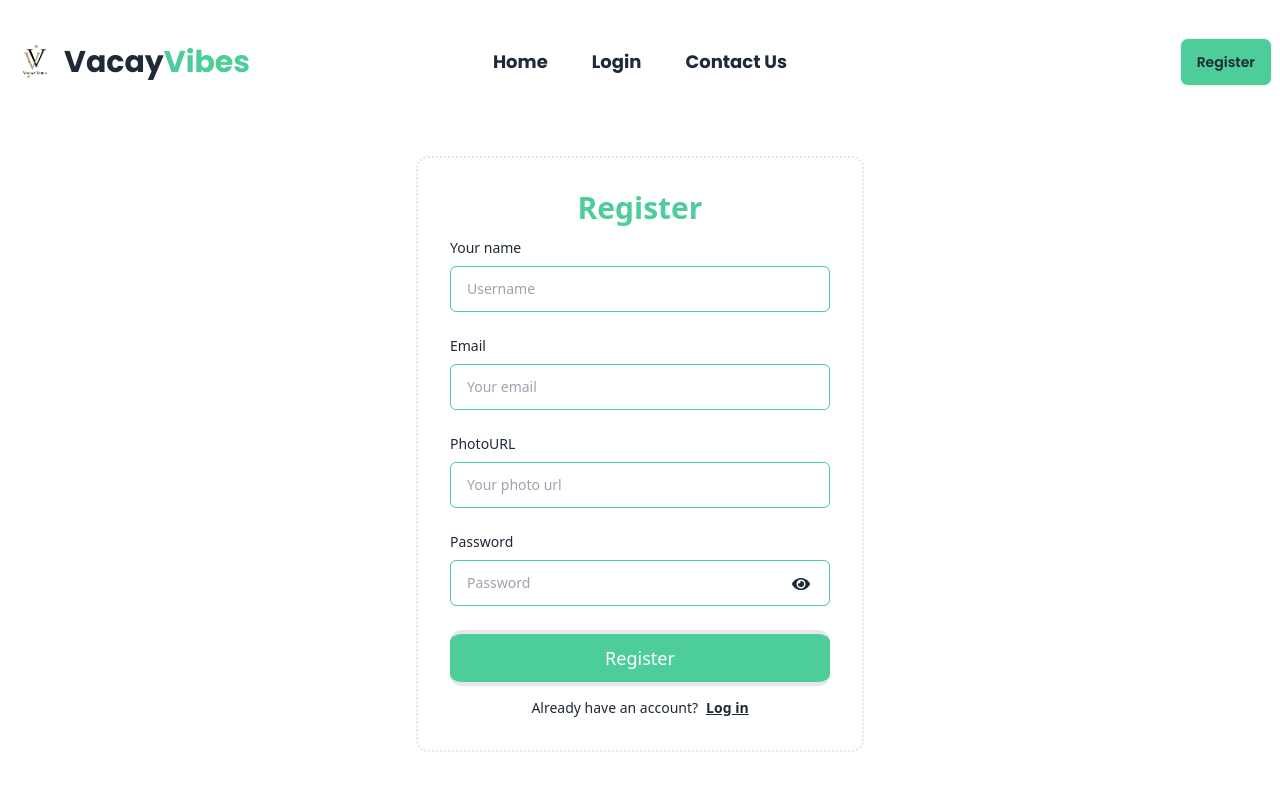
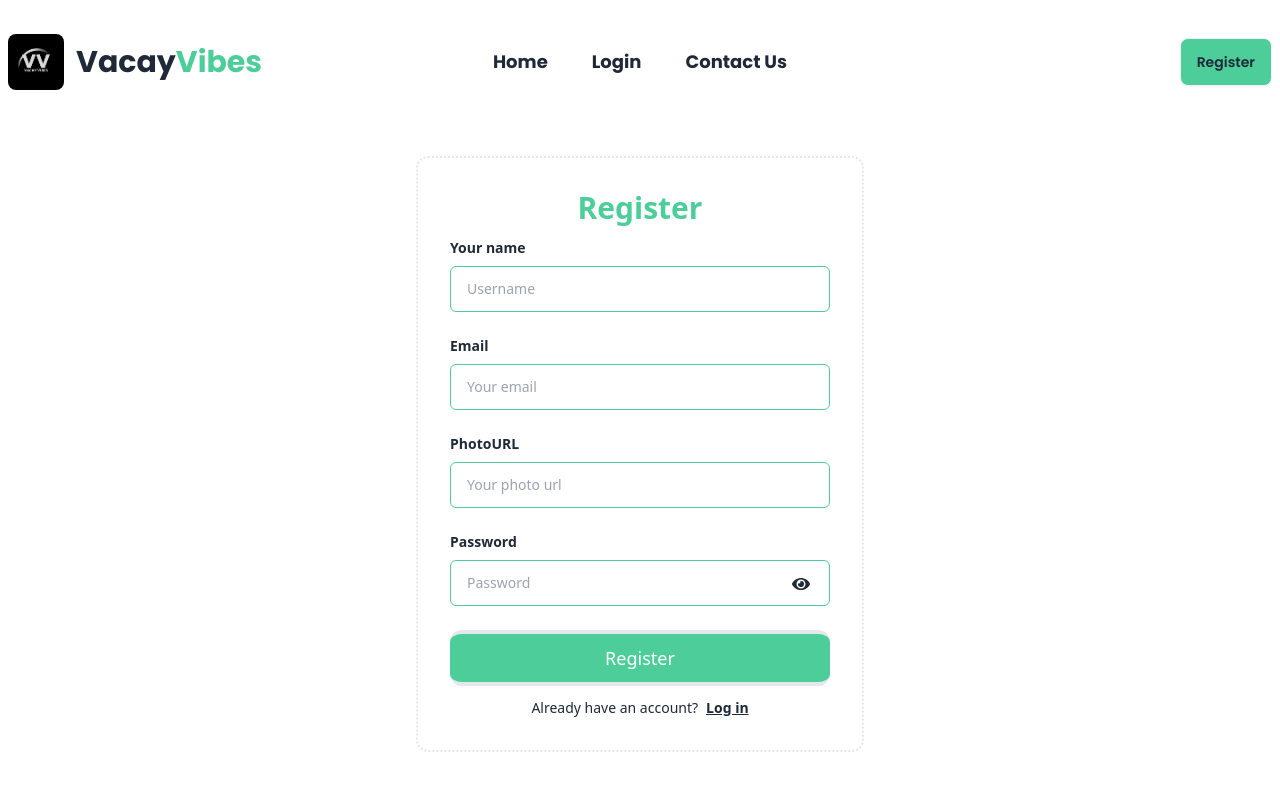
Before and after one commit to itsahadul99/vacay-vibes, a React (Vite) app: page /register in a window 1280 px wide. Shown: the top 800 px of the page. Built offline with nearby package versions, Linux system fonts and the light colour scheme; no server answers.

Commit message:
complete project

```diff
--- a/src/components/Banner.jsx
+++ b/src/components/Banner.jsx
@@ -4,7 +4,6 @@ import Banner3 from '../assets/banner3.jpg'
 import Banner4 from '../assets/banner4.jpg'
 // Import Swiper React components
 import { Swiper, SwiperSlide } from 'swiper/react';
-
 // Import Swiper styles
 import 'swiper/css';
 import 'swiper/css/pagination';
--- a/src/components/Estate.jsx
+++ b/src/components/Estate.jsx
@@ -4,7 +4,7 @@ import { Link } from "react-router-dom";
 const Estate = ({ data }) => {
     const { id, status, button, estate_title, price, image, area, facilities, location, segment_name } = data;
     return (
-        <div className=" mx-auto w-full  space-y-3 rounded-xl bg-gray-100 px-4 pb-8 pt-4 font-sans shadow-lg dark:bg-[#18181B]">
+        <div className=" mx-auto w-full  space-y-3 rounded-xl bg-gray-100 px-4 pb-8 pt-4 font-sans shadow-lg">
             <div className="relative flex h-48 w-full justify-center">
                 <div data-aos="fade-up" data-aos-duration="3000" className="absolute left-4 right-6 top-4 flex items-center justify-between">
                     <div className="flex items-center"><button className="rounded-xl bg-[#4CCD99] px-3 py-1 font-medium text-white duration-200 hover:hover:bg-[#007F73]">Status:</button></div>
--- a/src/components/sheyard/Navbar.jsx
+++ b/src/components/sheyard/Navbar.jsx
@@ -5,7 +5,7 @@ import { toast } from "react-toastify";
 const Navbar = () => {
     const { user, logOut, setError, loading } = useContext(AuthContext)
     if (loading) {
-        return <div className="flex items-center justify-center"><span className="loading loading-bars loading-lg"></span></div>;
+        return <div className="flex items-center justify-center mt-3"><div className="w-10 h-10 flex gap-1 items-center justify-center"><div className="w-2 h-2 animate-[bounce_.6s_linear_.2s_infinite] bg-[#4CCD99] rounded-full"></div><div className="w-2 h-2 animate-[bounce_.6s_linear_.3s_infinite] bg-[#4CCD99] rounded-full"></div><div className="w-2 h-2 animate-[bounce_.6s_linear_.4s_infinite] bg-[#4CCD99] rounded-full"></div></div></div>;
     }
     const handleLogOut = () => {
         setError(null);
@@ -69,8 +69,8 @@ const Navbar = () => {
                         {links}
                     </ul>
                 </div>
-                <img data-aos="fade-right" data-aos-duration = "2000" className="w-14" src="/logo.png" alt="" />
-                <h3 data-aos="fade-right" data-aos-duration = "2000" className="text-xl md:text-2xl lg:text-3xl font-bold">Vacay<span className="text-[#4CCD99]">Vibes</span></h3>
+                <img data-aos="fade-right" data-aos-duration="2000" className="w-14 rounded-lg mr-1 lg:mr-3" src="/logo.png" alt="" />
+                <h3 data-aos="fade-right" data-aos-duration="2000" className="text-xl md:text-2xl lg:text-3xl font-bold">Vacay<span className="text-[#4CCD99]">Vibes</span></h3>
             </div>
             <div data-aos="fade-up" data-aos-duration='2000' className="navbar-center hidden lg:flex">
                 <ul className="menu menu-horizontal px-1 font-bold text-xs lg:text-lg  space-x-3">
--- a/src/pages/Login.jsx
+++ b/src/pages/Login.jsx
@@ -10,9 +10,9 @@ const Login = () => {
     const [showPassword, setShowPassword] = useState(false)
     const location = useLocation();
     const navigate = useNavigate();
+    setError(null)
     const handleLogIn = (e) => {
         e.preventDefault();
-        setError(null)
         const email = e.target.email.value;
         const password = e.target.password.value;
         logIn(email, password)
--- a/src/pages/Profile.jsx
+++ b/src/pages/Profile.jsx
@@ -7,8 +7,9 @@ import { Helmet } from "react-helmet-async";
 const Profile = () => {
     const { loading } = useContext(AuthContext);
     if (loading) {
-        return <div className="flex items-center justify-center"><span className="loading loading-bars loading-lg"></span></div>;
+        return <div className="flex items-center justify-center min-h-[calc(100vh-200px)]"><div className="w-10 h-10 flex gap-1 items-center justify-center"><div className="w-2 h-2 animate-[bounce_.6s_linear_.2s_infinite] bg-[#4CCD99] rounded-full"></div><div className="w-2 h-2 animate-[bounce_.6s_linear_.3s_infinite] bg-[#4CCD99] rounded-full"></div><div className="w-2 h-2 animate-[bounce_.6s_linear_.4s_infinite] bg-[#4CCD99] rounded-full"></div></div></div>;
     }
+    // setLoading(true)
     const user = auth.currentUser;
     if(user === null){
         return <Navigate to = "/"></Navigate>
@@ -23,7 +24,7 @@ const Profile = () => {
                 <title>Vacay Vibes || Profile</title>
             </Helmet>
             <div className="flex flex-col justify-center w-full lg:w-1/2 my-5 lg:my-10 p-6 shadow-md rounded-xl sm:px-12 border">
-                <img data-aos="zoom-in" data-aos-duration='2000' src={photoURL} alt="" className="w-32 h-32 mx-auto rounded-full dark:bg-gray-500 aspect-square" />
+                <img data-aos="zoom-in" data-aos-duration='2000' src={photoURL} alt="" className="w-32 h-32 mx-auto rounded-full  aspect-square" />
                 <div data-aos="zoom-in" data-aos-duration='3000' className="space-y-4 text-center">
                     <div className="my-2 space-y-1">
                         <h2 className="text-xl font-semibold sm:text-2xl">Name: {displayName}</h2>
--- a/src/pages/Register.jsx
+++ b/src/pages/Register.jsx
@@ -6,14 +6,13 @@ import { toast } from "react-toastify";
 import { Helmet } from "react-helmet-async";
 import { FaEye, FaEyeSlash } from "react-icons/fa";
 const Register = () => {
-    const {createUser, user, error, setError} = useContext(AuthContext);
+    const {createUser, error, setError} = useContext(AuthContext);
     const [showPassword, setShowPassword] = useState(false)
     const handleForm = (e) =>{
         e.preventDefault();
         setError(null)
         const name = e.target.name.value;
         const email = e.target.email.value;
-        const photoURL = e.target.photoURL.value;
         const password = e.target.password.value;
         if(password.length< 6){
             setError('Password length must be at least 6 character');
@@ -33,6 +32,7 @@ const Register = () => {
         })
         .catch(error => {
             setError(error.message)
+            toast.warning('Email Already Used')
         })
     }
     return (
@@ -44,25 +44,25 @@ const Register = () => {
             {/* Input fields and the form started */}
             <form onSubmit={handleForm} className="space-y-6">
                 <div className="space-y-2 text-sm">
-                    <label htmlFor="username" className="block ">
+                    <label htmlFor="username" className="block font-semibold">
                         Your name
                     </label>
                     <input type="text" name="name" placeholder="Username" className="w-full px-4 py-3 rounded-md border border-[#4CCD99] focus:outline-none focus:border-2  " />
                 </div>
                 <div className="space-y-2 text-sm">
-                    <label htmlFor="username" className="block ">
+                    <label htmlFor="username" className="block font-semibold">
                         Email
                     </label>
                     <input type="email" required name="email" placeholder="Your email" className="w-full px-4 py-3 rounded-md border border-[#4CCD99] focus:outline-none focus:border-2  " />
                 </div>
                 <div className="space-y-2 text-sm">
-                    <label htmlFor="username" className="block ">
+                    <label htmlFor="username" className="block font-semibold">
                         PhotoURL
                     </label>
                     <input type="text" name="photoURL" placeholder="Your photo url" className="w-full px-4 py-3 rounded-md border border-[#4CCD99] focus:outline-none focus:border-2  " />
                 </div>
                 <div className="space-y-2 text-sm relative">
-                    <label htmlFor="password" className="block ">
+                    <label htmlFor="password" className="block font-semibold">
                         Password
                     </label>
                     <input type={showPassword ? "text" : "password"} name="password" id="password" placeholder="Password" className="w-full px-4 py-3 rounded-md border border-[#4CCD99] focus:outline-none  focus:border-2 " />
--- a/src/pages/UpdateProfile.jsx
+++ b/src/pages/UpdateProfile.jsx
@@ -27,7 +27,16 @@ const UpdateProfile = () => {
                     <label htmlFor="photoURL" className="block font-semibold mb-2">Photo URL:</label>
                     <input type="url" name="photoURL"className="w-full px-3 py-2 border rounded-lg focus:outline-none focus:border-[#4CCD99]" />
                 </div>
-                <button type="submit" className="w-full bg-[#4CCD99] text-white px-4 py-2 rounded-lg hover:bg-[#007F73]">Save Change</button>
+                <button className="text-lg rounded-xl relative p-[10px] block w-full bg-[#4CCD99] text-white border-y-4 duration-500 overflow-hidden focus:border-[#4CCD99] z-50 group">
+                   Update
+                    <span className="absolute opacity-0 group-hover:opacity-100 duration-100 group-hover:duration-1000 ease-out flex justify-center inset-0 items-center z-10 text-white">
+                        Let&apos;s update
+                    </span>
+                    <span className="bg-[#007F73] absolute inset-0 -translate-y-full group-hover:translate-y-0 group-hover:duration-1000"></span>
+                    <span className="bg-[#007F73] absolute inset-0 translate-y-full group-hover:translate-y-0 group-hover:duration-1000"></span>
+                    <span className="bg-[#007F73] absolute inset-0 translate-x-full group-hover:translate-x-0 group-hover:delay-300 delay-100 duration-1000"></span>
+                    <span className="bg-[#007F73] absolute inset-0 -translate-x-full group-hover:translate-x-0 group-hover:delay-300 delay-100 duration-1000"></span>
+                </button>
             </form>
         </div>
     );
--- a/src/providers/AuthProvider.jsx
+++ b/src/providers/AuthProvider.jsx
@@ -8,7 +8,6 @@ import {
     signOut,
     GoogleAuthProvider,
     GithubAuthProvider,
-    updateProfile
   } from "firebase/auth";
   import { createContext, useEffect, useState } from "react";
 import auth from "../firebase/firebase.config";
@@ -20,10 +19,9 @@ import auth from "../firebase/firebase.config";
     const [error, setError] = useState(null)
     const [loading, setLoading] = useState(true);
     const createUser = (email, password) => {
-      setLoading(true)
+      // setLoading(true)
       return createUserWithEmailAndPassword(auth, email, password);
     };
-
     const logIn = (email, password)=>{
       setLoading(true)
       return signInWithEmailAndPassword(auth, email, password)
@@ -44,7 +42,6 @@ import auth from "../firebase/firebase.config";
 
     useEffect(() => {
       const unSubscribe = onAuthStateChanged(auth, (currentUser) => {
-        // console.log("user in the auth state change", currentUser);
         setUser(currentUser);
         setLoading(false)
       });
@@ -56,6 +53,7 @@ import auth from "../firebase/firebase.config";
     const authInfo = {
       user,
       loading,
+      setLoading,
       createUser,
       logIn,
       logOut,
```
Also changed, not shown: public/logo.png, 1 other file (tests, documents, lock files or other folders).
